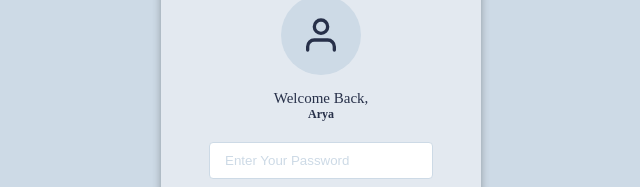
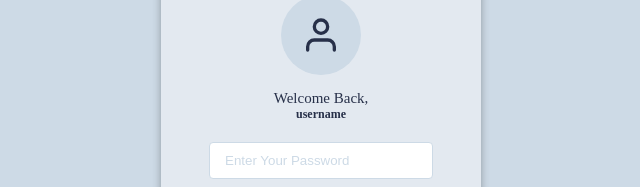
Before and after one commit to ppoyami/React-Basic-Project, a React (Create React App) app in the folder advenced-todo-list/: page / in a window 1280 px wide. Shown: the part 298-485 px from the top of the page, without its empty margins (319-959 px from the left). Built offline with nearby package versions, Linux system fonts and the light colour scheme.

Commit message:
docs: advenced todo app

```diff
--- a/advenced-todo-list/src/page/DashBoard/DashBoard.js
+++ b/advenced-todo-list/src/page/DashBoard/DashBoard.js
@@ -71,15 +71,13 @@ export default function DashBoard({
     <Layout>
       <Header>
         <StyledUserImage onClick={goHome} />
-        <Username username="Ayra" />
+        <Username username="username" />
         <Search />
       </Header>
       <Body>
-        {/* collection rendering... */}
         {collections.map(({ id, title }) => (
           <Board key={id} id={id} title={title} getCount={getCount} />
         ))}
-        {/* calcRemains를 각 Board 마다 실행해서 결과받아 표시 */}
         <StyledInlineButton>
           <span onClick={() => setPopUp(true)}>
             <FiPlus /> Add New Collection
--- a/advenced-todo-list/src/page/Landing/Landing.js
+++ b/advenced-todo-list/src/page/Landing/Landing.js
@@ -28,7 +28,7 @@ export default function Landing() {
     <LandingLayout>
       <DropDown />
       <UserImage />
-      <Welcome username="Arya" />
+      <Welcome username="username" />
       <PasswordInput />
       <Link to="/dash">
         <LoginButton />
```
Also changed, not shown: 2 other files (tests, documents, lock files or other folders).
